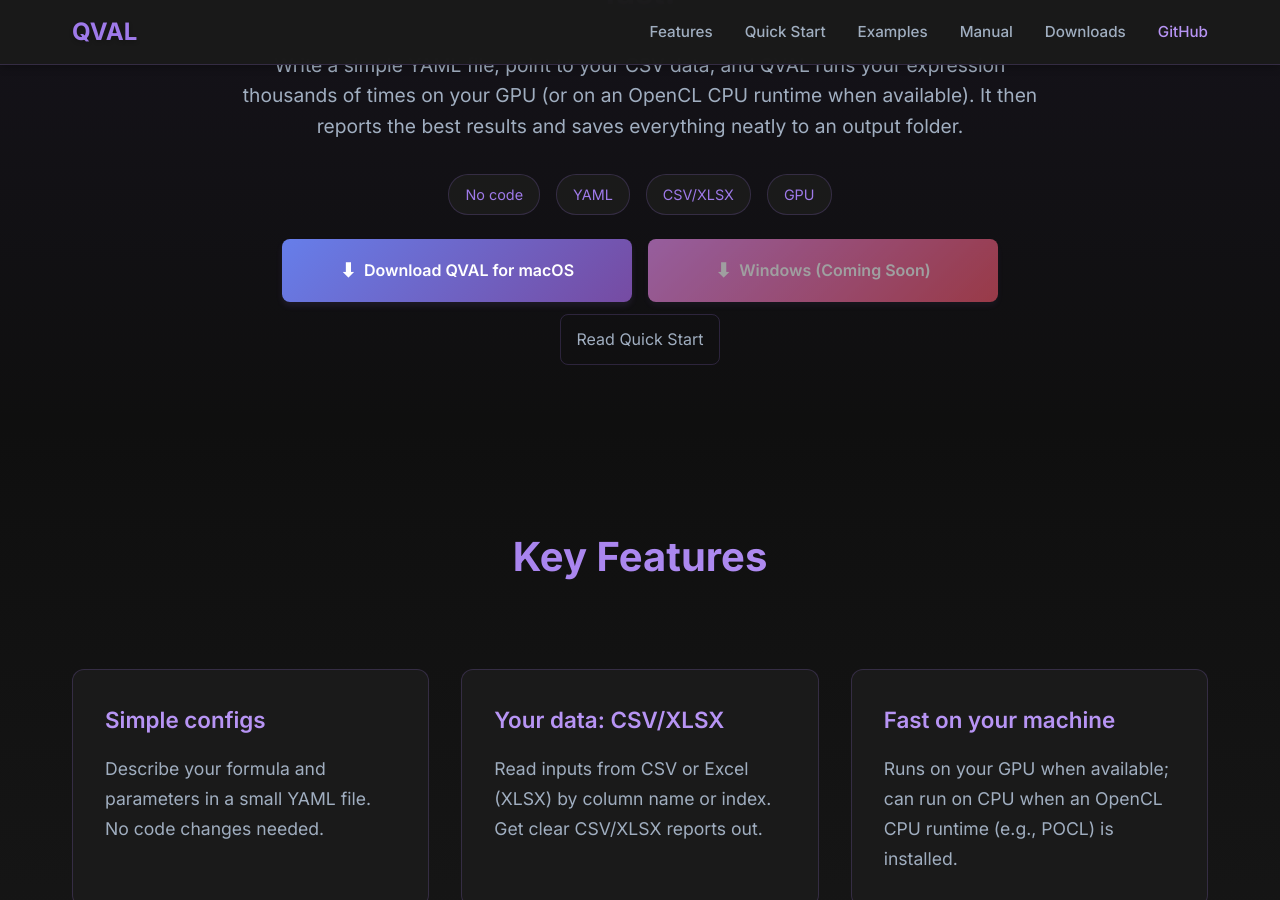
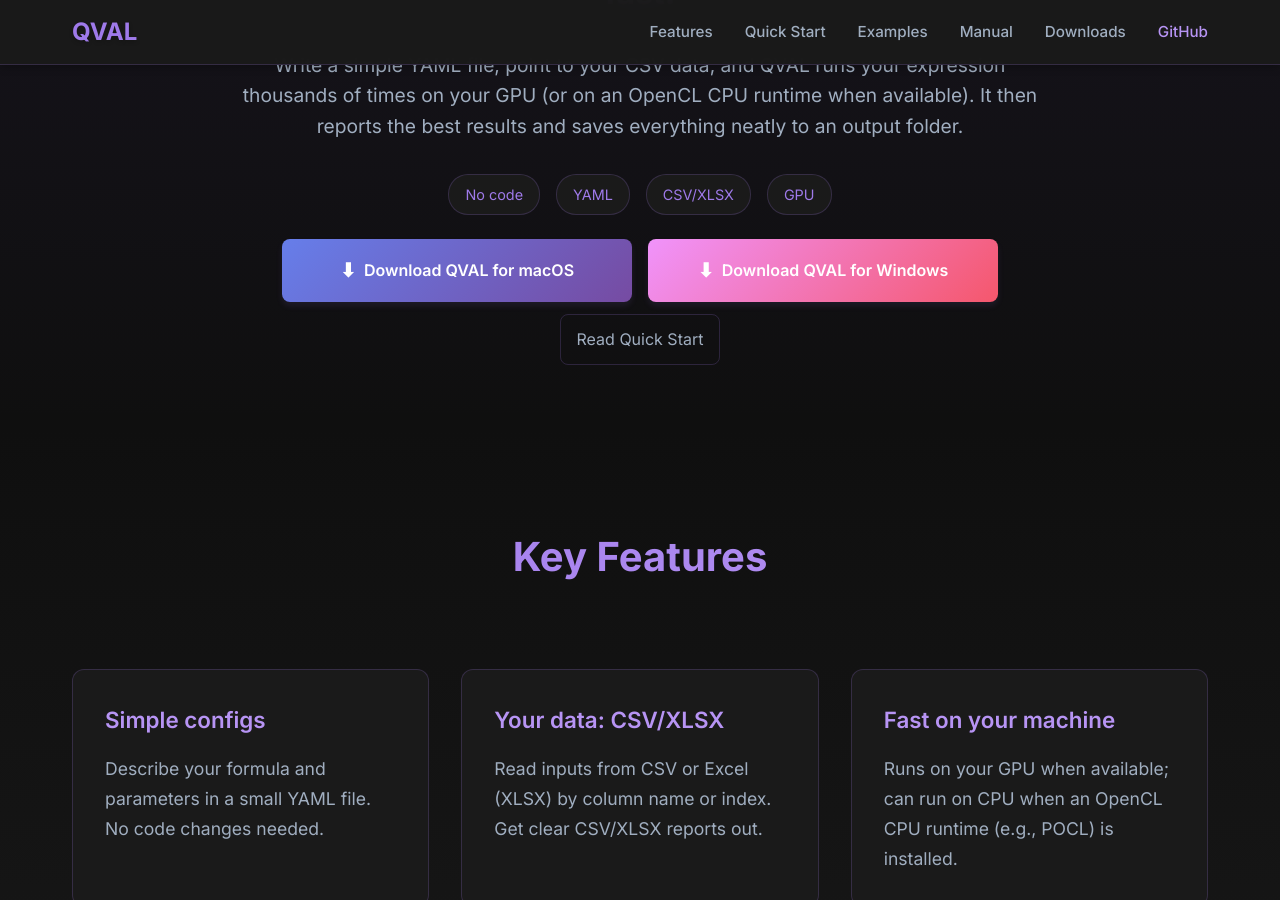
Before and after one commit to mdx1358/qval, a Jekyll site: the page built from index.md, in a window 1280 px wide and 900 px high, scrolled down 331 px. Built offline with Jekyll 4.4.1, drawn with Linux system fonts in a browser that asks for light colours.

Commit message:
Update GitHub Pages: Enable Windows download button with v0.1.1 link

```diff
--- a/index.md
+++ b/index.md
@@ -19,8 +19,8 @@ title: Home
           <a href="https://github.com/mdx1358/qval/releases/latest/download/qval-macos-arm64.zip" class="download-btn download-btn-mac" data-track="download-mac">
             <span class="download-icon">⬇</span> Download QVAL for macOS
           </a>
-          <a href="#" class="download-btn download-btn-win" data-track="download-win" style="opacity: 0.6; cursor: not-allowed;">
-            <span class="download-icon">⬇</span> Windows (Coming Soon)
+          <a href="https://github.com/mdx1358/qval/releases/latest/download/qval-windows-x64.zip" class="download-btn download-btn-win" data-track="download-win">
+            <span class="download-icon">⬇</span> Download QVAL for Windows
           </a>
         </div>
         <div class="download-buttons" style="margin-top: 0.75rem;">
```
Also changed, not shown: other parts of index.md (+2 -2 lines).
